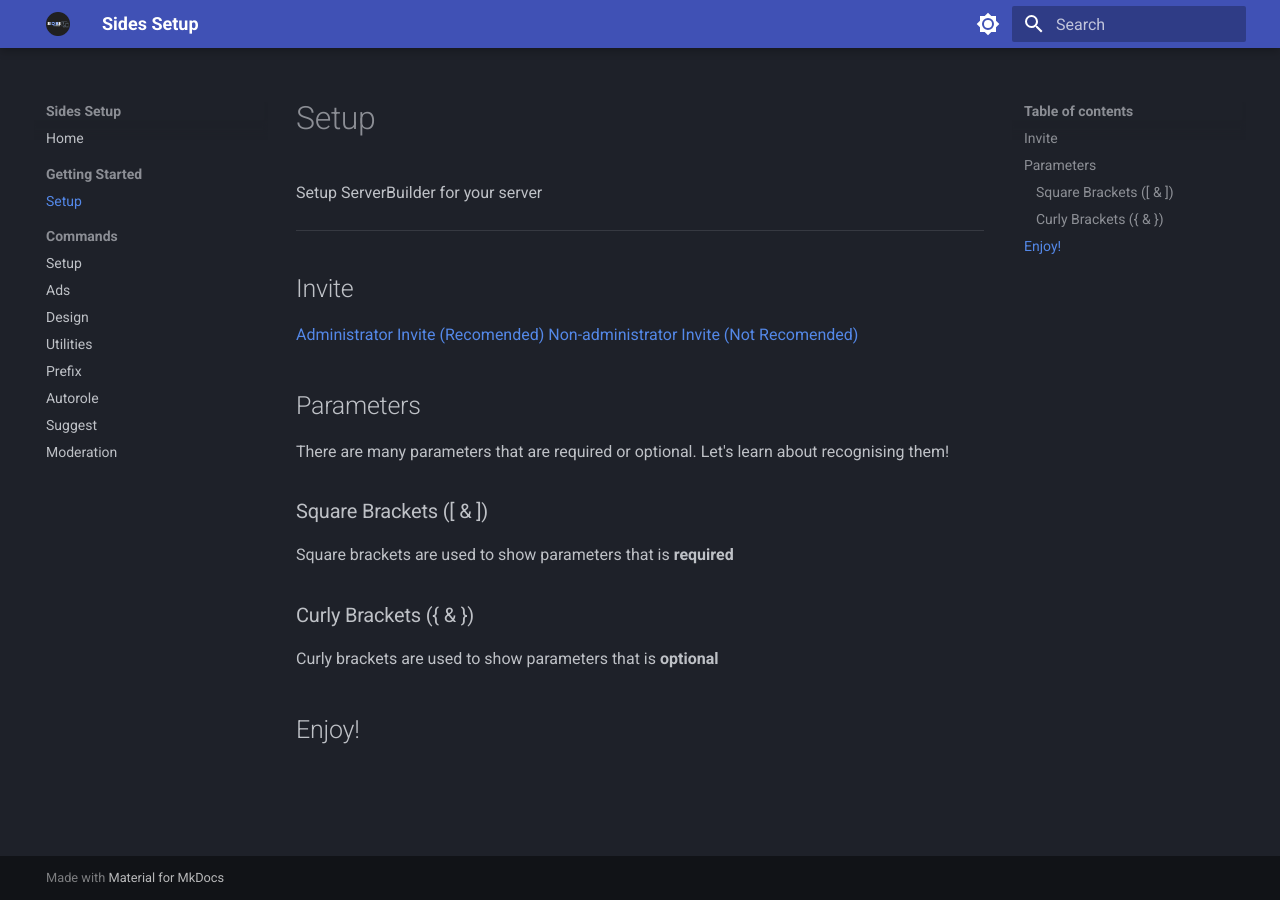
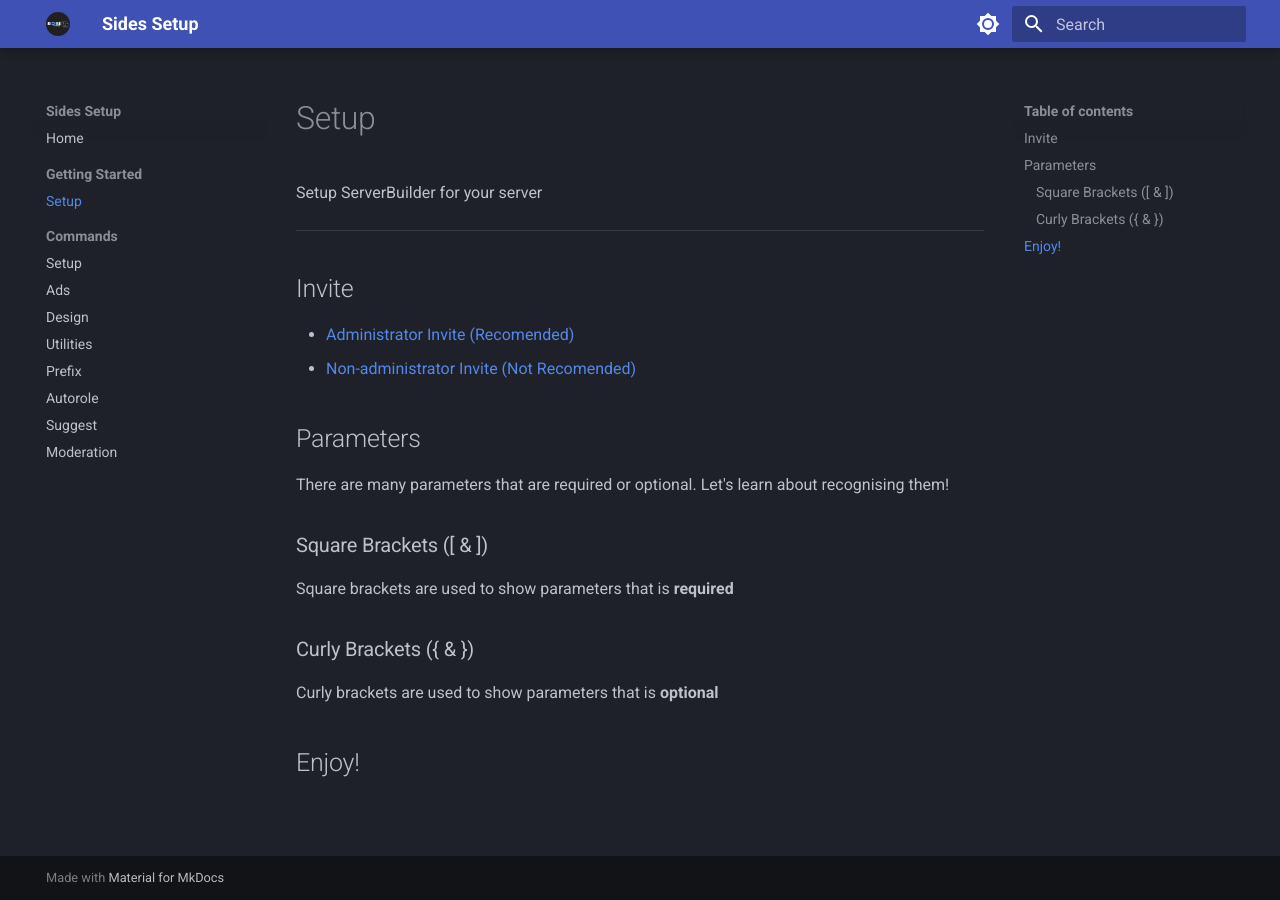
Before and after one commit to Hype3808/ServerBuilder-docs, an MkDocs documentation site: the page built from docs/getting-started/setup.md, in a window 1280 px wide. Built offline with MkDocs 1.6.1 and Material for MkDocs 9.7.7, drawn with Linux system fonts in a browser that asks for light colours.

```diff
--- a/docs/getting-started/setup.md
+++ b/docs/getting-started/setup.md
@@ -4,8 +4,8 @@ Setup ServerBuilder for your server
 ---
 
 ## Invite
-[Administrator Invite (Recomended)](https://discord.com/api/oauth2/authorize?client_id=996393492148404274&permissions=8&scope=bot%20applications.commands)
-[Non-administrator Invite (Not Recomended)](https://discord.com/api/oauth2/authorize?client_id=996393492148404274&permissions=1539745246711&scope=bot%20applications.commands)
+- [Administrator Invite (Recomended)](https://discord.com/api/oauth2/authorize?client_id=996393492148404274&permissions=8&scope=bot%20applications.commands)
+- [Non-administrator Invite (Not Recomended)](https://discord.com/api/oauth2/authorize?client_id=996393492148404274&permissions=1539745246711&scope=bot%20applications.commands)
 
 ## Parameters
 There are many parameters that are required or optional. Let's learn about recognising them!
```
